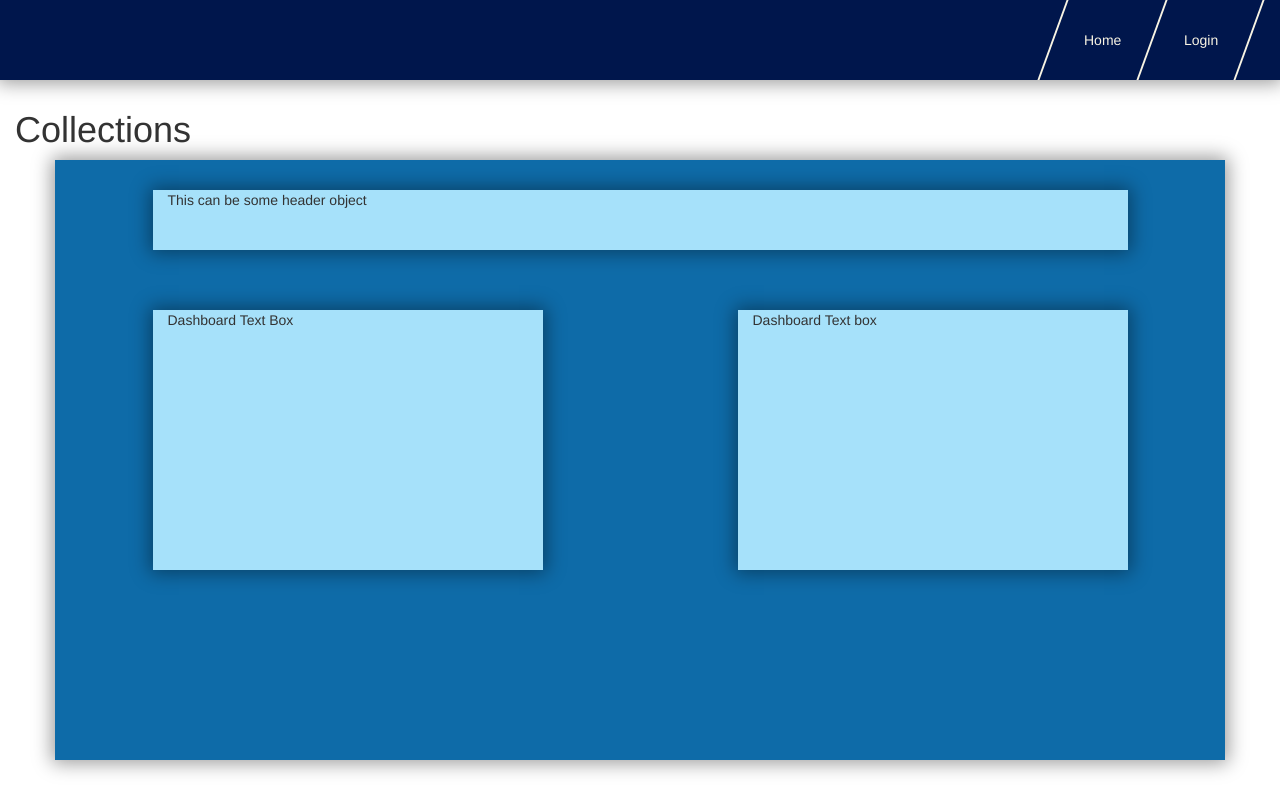
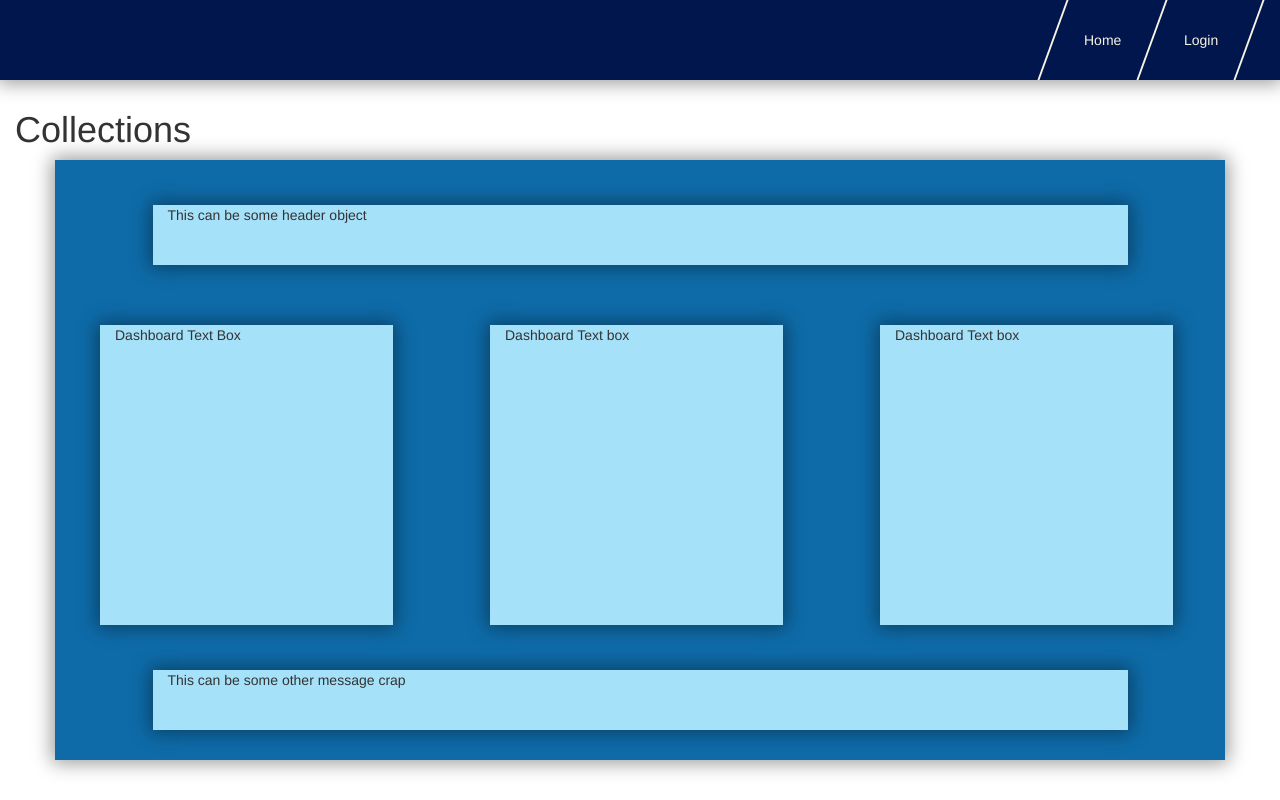
Before and after one commit to HauntedSmores/collections, an Angular app: page /dashboard in a window 1280 px wide. Built offline with nearby package versions, Linux system fonts and the light colour scheme.

Commit message:
adding extra boxes

```diff
--- a/src/app/dashboard/dashboard.component.html
+++ b/src/app/dashboard/dashboard.component.html
@@ -9,16 +9,28 @@
       </div>
     </div>
     <div class="row">
-      <div class="col-md-4 col-md-offset-1">
+      <div class="col-md-3">
         <p>
           Dashboard Text Box
         </p>
       </div>
-      <div class="col-md-4 col-md-offset-2">
+      <div class="col-md-3 col-md-offset-1">
+        <p>
+          Dashboard Text box
+        </p>
+      </div>
+      <div class="col-md-3 col-md-offset-1">
         <p>
           Dashboard Text box
         </p>
       </div>
     </div>
+    <div class="row">
+      <div class="col-md-10 col-md-offset-1">
+        <p>
+          This can be some other message crap
+        </p>
+      </div>
+    </div>
   </div>
 </div>
--- a/src/app/dashboard/dashboard.component.scss
+++ b/src/app/dashboard/dashboard.component.scss
@@ -10,11 +10,17 @@ div.container {
         background-color: $light-blue;
         height: 60px;
     }
-    div.col-md-4 {
+    div.col-md-3 {
         margin-top: 60px;
         // margin-bottom: auto 0;
         @include shadow;
         background-color: $light-blue;
-        height: 260px;
+        height: 300px;
+    }
+    div.col-md-3:first-child {
+        margin-left: 45px;
+    }
+    div.col-md-10:last-child {
+        margin-top: 45px;
     }
 }
```
